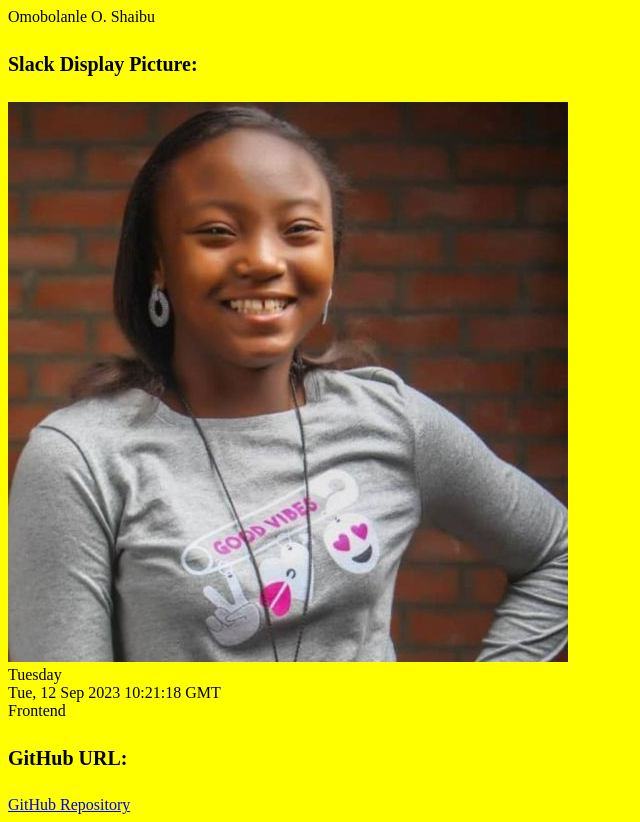
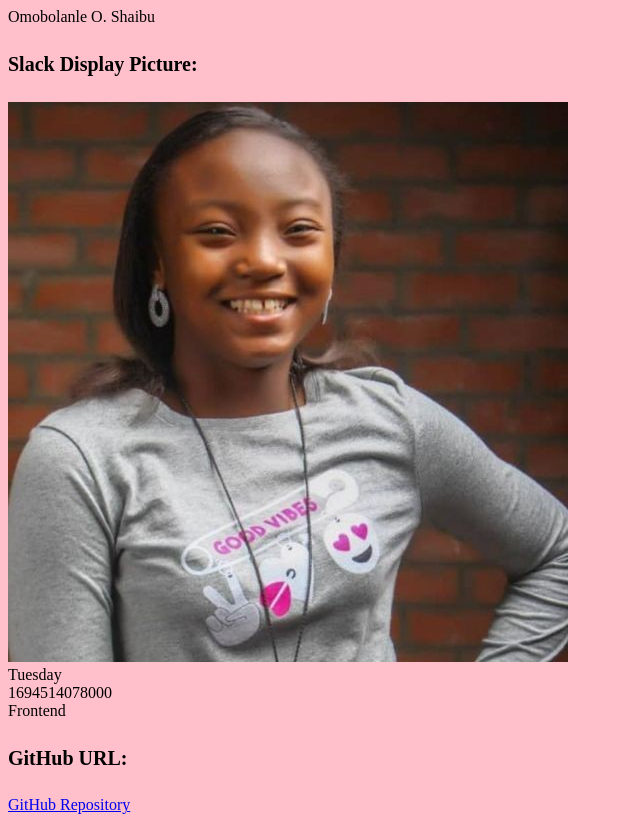
Before and after one commit to lanle05/hng_frontendtask, a website: page index.html in a window 1280 px wide. Shown: the whole page, without its empty margins (0-640 px from the left). Drawn offline with Linux system fonts and the light colour scheme.

Commit message:
new deploy

```diff
--- a/script.js
+++ b/script.js
@@ -11,7 +11,7 @@ const myTrackElement = document.querySelector('[data-testid="myTrack"]');
 
 const currentDate = new Date();
 const currentDay = currentDate.toLocaleDateString("en-US", { weekday: "long" });
-const currentUTCTime = currentDate.toUTCString();
+const currentUTCTime = currentDate.getTime();
 
 slackNameElement.textContent = "Omobolanle O. Shaibu";
 currentDayElement.textContent = currentDay;
--- a/styles.css
+++ b/styles.css
@@ -1,5 +1,6 @@
 body {
-  background-color: yellow;
+  background-color: pink;
+  justify-content: center;
 }
 
 h3, h4 {
```
